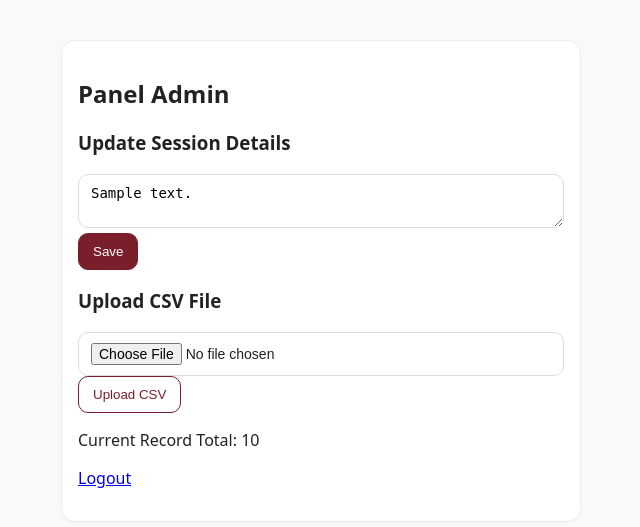
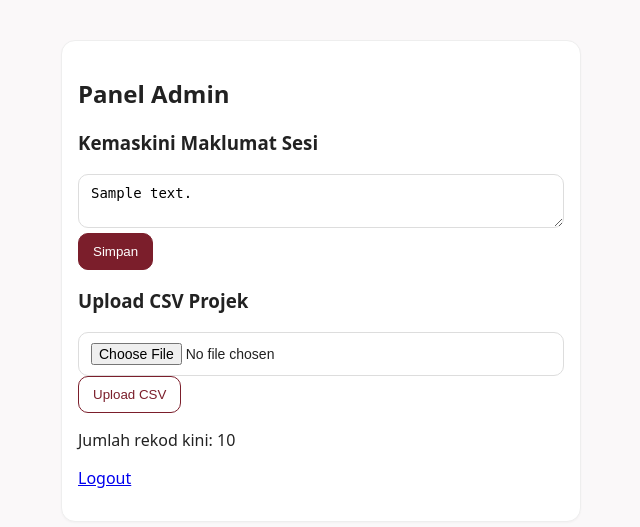
Before and after one commit to naily92/eTajuk-JKEPSIS, a Flask app: template templates/admin.html in a window 1280 px wide. Shown: the top 527 px of the page, without its empty margins (319-959 px from the left). Run offline with Flask 3, Linux system fonts and the light colour scheme; the template is opened without the code that fills it: most values are stand-ins (such as "Sample title", 1, 10 or a date in 2020); some libraries are stand-ins or nearby versions.

Commit message:
Update admin.html

```diff
--- a/templates/admin.html
+++ b/templates/admin.html
@@ -18,19 +18,19 @@
       {% endif %}
     {% endwith %}
 
-    <h3>Update Session Details</h3>
+    <h3>Kemaskini Maklumat Sesi</h3>
     <form method="post">
       <textarea name="session_text" rows="2" placeholder="Contoh: Data updated up to Sesi Jun 2025">{{ session_text }}</textarea>
-      <button class="btn primary" type="submit">Save</button>
+      <button class="btn primary" type="submit">Simpan</button>
     </form>
 
-    <h3>Upload CSV File</h3>
+    <h3>Upload CSV Projek</h3>
     <form method="post" enctype="multipart/form-data">
       <input type="file" name="file" accept=".csv" required>
       <button class="btn" type="submit">Upload CSV</button>
     </form>
 
-    <p class="muted">Current Record Total: {{ total }}</p>
+    <p class="muted">Jumlah rekod kini: {{ total }}</p>
     <p><a href="{{ url_for('logout') }}">Logout</a></p>
   </div>
 </body>
```
